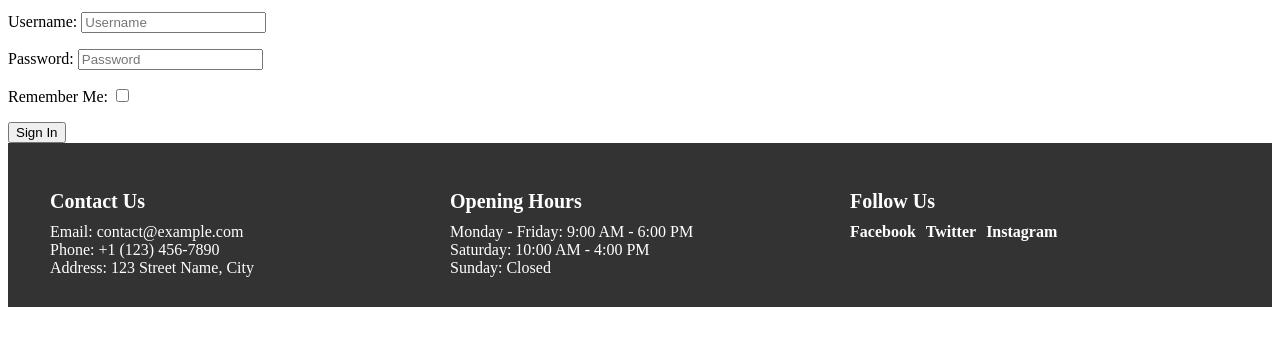
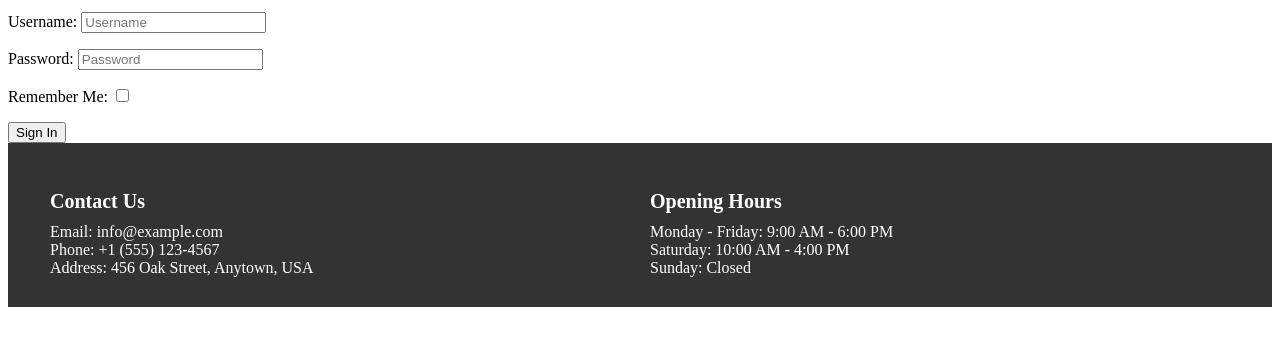
Before and after one commit to Filmon-gh/AquaPulse-Haven, a Django app: page /accounts/login/ in a window 1280 px wide. Shown: the part 166-512 px from the top of the page. Run offline with Django 3.2, Linux system fonts and the light colour scheme; some libraries are stand-ins or nearby versions.

Commit message:
Add meta tags, stylesheet link, and update footer content

```diff
--- a/templates/base.html
+++ b/templates/base.html
@@ -6,18 +6,22 @@
 <head>
     <meta charset="UTF-8">
     <meta name="viewport" content="width=device-width, initial-scale=1.0">
+    <meta name="description" content="Your Ultimate River-Side Experience at AquaPulse Haven. Enjoy nature, relaxation, and great hospitality. Book your stay now!">
+    <meta name="keywords" content="AquaPulse Haven, river-side experience, nature, relaxation, reservations">
     <link rel="stylesheet" href="{% static 'css/styles.css' %}">
-    <title>Document</title>
+    <title>AquaPulse Haven - Your Ultimate River-Side Experience</title>
 </head>
 <body>
     <header>
         <div class="logo">
             <a href="/">AquaPulse Haven</a>
         </div>
+
         <nav>
             <ul class="menu">
                 <li><a href="{% url 'home' %}">Home</a></li>
                 <li><a href="{% url 'reservation' %}">Reservations</a></li>
+
                 {% if user.is_authenticated %}
                     <li><a href="{% url 'account_logout' %}">Logout</a></li>
                     <li><a href="{% url 'reservation_list' %}">Profile</a></li>
@@ -28,6 +32,7 @@
             </ul>
         </nav>
     </header>
+
     <div id="content">
         {% block content %}
         {% endblock %}
@@ -39,9 +44,9 @@
         <div class="footer-content">
             <div class="footer-section contact">
                 <h2>Contact Us</h2>
-                <p>Email: contact@example.com</p>
-                <p>Phone: +1 (123) 456-7890</p>
-                <p>Address: 123 Street Name, City</p>
+                <p>Email: info@example.com</p>
+                <p>Phone: +1 (555) 123-4567</p>
+                <p>Address: 456 Oak Street, Anytown, USA</p>
             </div>
             <div class="footer-section hours">
                 <h2>Opening Hours</h2>
@@ -49,14 +54,6 @@
                 <p>Saturday: 10:00 AM - 4:00 PM</p>
                 <p>Sunday: Closed</p>
             </div>
-            <div class="footer-section social">
-                <h2>Follow Us</h2>
-                <ul class="social-links">
-                    <li><a href="#">Facebook</a></li>
-                    <li><a href="#">Twitter</a></li>
-                    <li><a href="#">Instagram</a></li>
-                </ul>
-            </div>
         </div>
     </footer>
 </body>
--- a/templates/home.html
+++ b/templates/home.html
@@ -19,8 +19,9 @@
         Welcome to our river-side picnic adventure!
         We are passionate about providing you with unforgettable outdoor dining experiences.
         Join us in exploring the beauty of the river up close, enjoying delicious barbecues, and relaxing fishing days.
-        Discover the serenity of paddling through the serene waters and taking in breathtaking scenery.</p>
-    </p>Come and make memories with us by the river.</p>
+        Discover the serenity of paddling through the serene waters and taking in breathtaking scenery.
+    </p>
+    <p>Come and make memories with us by the river.</p>
     </div>
     <div class="image-container">
         <!-- River Kayaking Section -->
```
